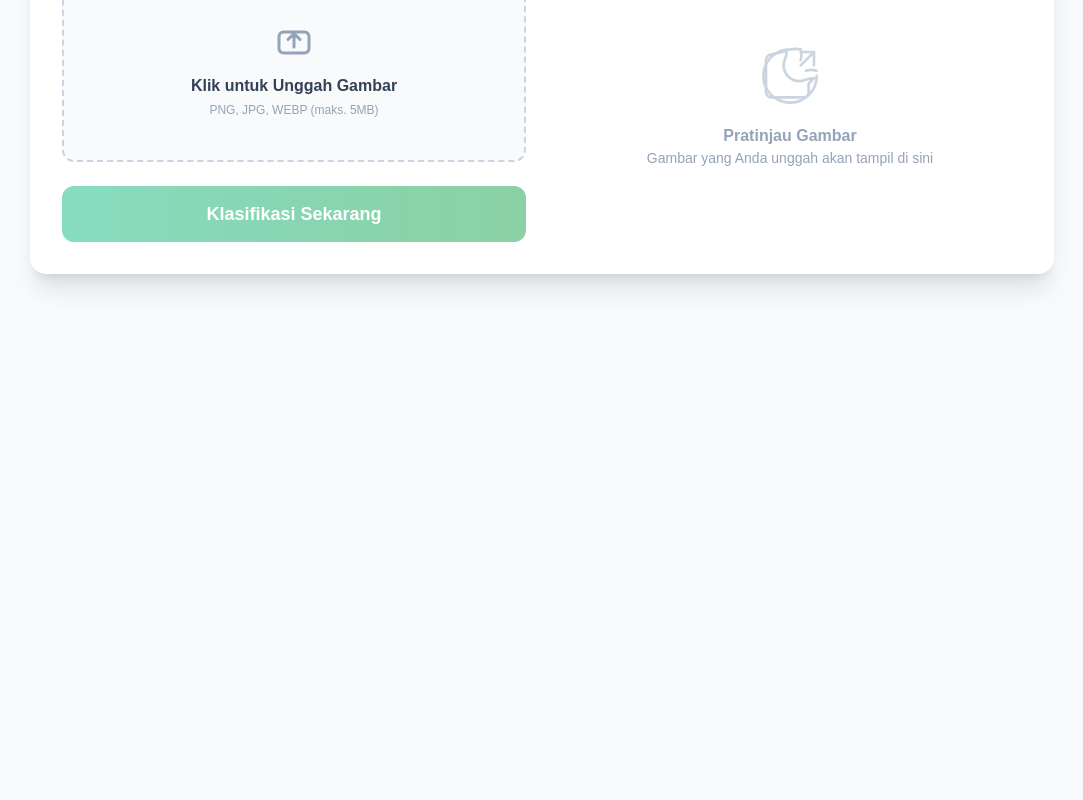
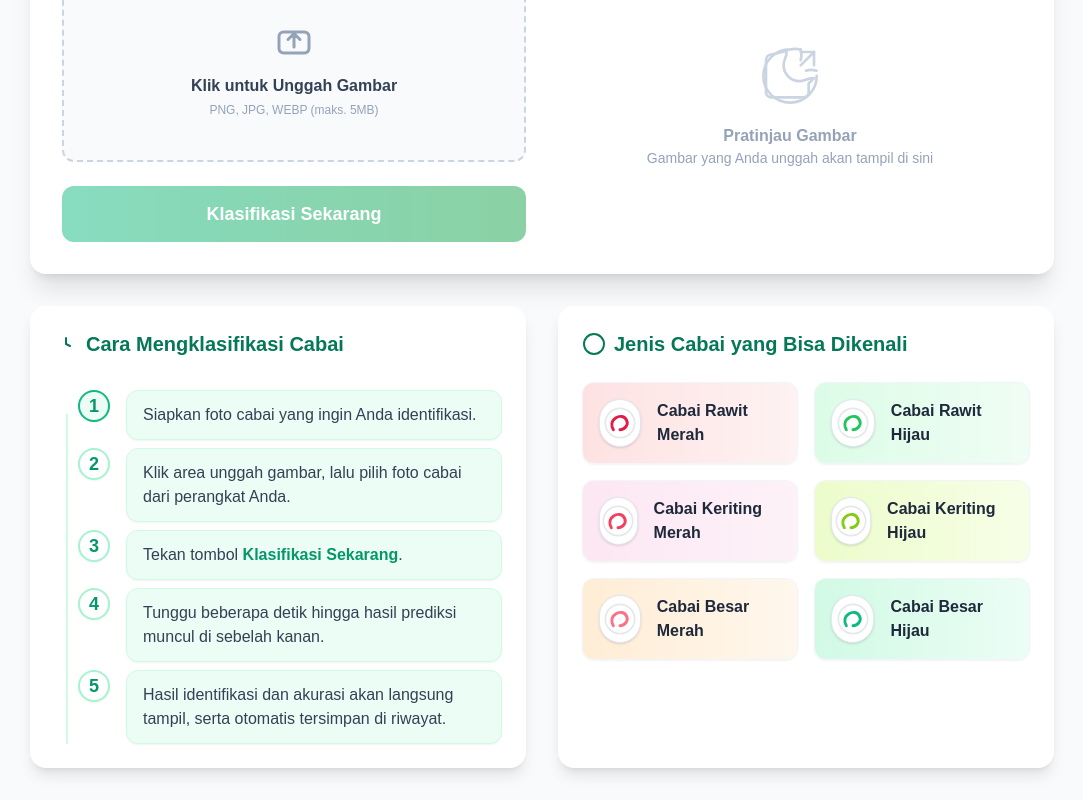
Before and after one commit to aryansh13/Web-type-chili, a Next.js app: page / in a window 1280 px wide. Shown: the part 414-1214 px from the top of the page, without its empty margins (98-1181 px from the left). Before the commit the page ends 800 px from the top, so only its background shows below. Built offline with nearby package versions, Linux system fonts and the light colour scheme.

Commit message:
membuat informasi cara penggunaan dan jenis cabai apa saja yang di klasifikasi

```diff
--- a/src/app/page.tsx
+++ b/src/app/page.tsx
@@ -238,6 +238,59 @@ export default function HomePage() {
           </div>
         </div>
       </section>
+      {/* Bagian Cara Penggunaan & Jenis Cabai */}
+      <div className="max-w-5xl w-full mx-auto mt-8 grid grid-cols-1 md:grid-cols-2 gap-8">
+        {/* Cara Penggunaan Modern */}
+        <div className="bg-white rounded-2xl shadow-lg p-6 flex flex-col gap-6">
+          <h2 className="text-xl font-bold text-emerald-700 flex items-center gap-2 mb-2">
+            <svg width="24" height="24" fill="none" viewBox="0 0 24 24"><path stroke="currentColor" strokeWidth="2" strokeLinecap="round" strokeLinejoin="round" d="M12 6v6l4 2"/></svg>
+            Cara Mengklasifikasi Cabai
+          </h2>
+          <div className="relative pl-6">
+            {/* Stepper garis vertikal */}
+            <div className="absolute left-3 top-6 bottom-0 w-0.5 bg-emerald-100" style={{zIndex:0}} />
+            {/* Langkah-langkah */}
+            {[
+              { label: "Siapkan foto cabai yang ingin Anda identifikasi." },
+              { label: "Klik area unggah gambar, lalu pilih foto cabai dari perangkat Anda." },
+              { label: <>Tekan tombol <span className="font-semibold text-emerald-600">Klasifikasi Sekarang</span>.</> },
+              { label: "Tunggu beberapa detik hingga hasil prediksi muncul di sebelah kanan." },
+              { label: "Hasil identifikasi dan akurasi akan langsung tampil, serta otomatis tersimpan di riwayat." },
+            ].map((step, idx, arr) => (
+              <div key={idx} className="flex items-start gap-4 relative z-10 mb-2 last:mb-0">
+                <div className={`flex items-center justify-center w-8 h-8 rounded-full border-2 ${idx === 0 ? 'border-emerald-500 bg-emerald-50' : 'border-emerald-200 bg-white'} text-emerald-600 font-bold text-lg shadow-sm`}>{idx+1}</div>
+                <div className="flex-1 bg-emerald-50 rounded-xl px-4 py-3 text-slate-700 shadow-sm border border-emerald-100">
+                  {step.label}
+                </div>
+              </div>
+            ))}
+          </div>
+        </div>
+        {/* Jenis Cabai Modern */}
+        <div className="bg-white rounded-2xl shadow-lg p-6 flex flex-col gap-4">
+          <h2 className="text-xl font-bold text-emerald-700 flex items-center gap-2 mb-2">
+            <svg width="24" height="24" fill="none" viewBox="0 0 24 24"><path stroke="currentColor" strokeWidth="2" strokeLinecap="round" strokeLinejoin="round" d="M12 2C6.48 2 2 6.48 2 12s4.48 10 10 10 10-4.48 10-10S17.52 2 12 2z"/></svg>
+            Jenis Cabai yang Bisa Dikenali
+          </h2>
+          <div className="grid grid-cols-1 sm:grid-cols-2 gap-4">
+            {[
+              { name: "Cabai Rawit Merah", bg: "bg-gradient-to-r from-red-100 to-red-50", icon: "#e11d48" },
+              { name: "Cabai Rawit Hijau", bg: "bg-gradient-to-r from-green-100 to-green-50", icon: "#22c55e" },
+              { name: "Cabai Keriting Merah", bg: "bg-gradient-to-r from-pink-100 to-pink-50", icon: "#f43f5e" },
+              { name: "Cabai Keriting Hijau", bg: "bg-gradient-to-r from-lime-100 to-lime-50", icon: "#84cc16" },
+              { name: "Cabai Besar Merah", bg: "bg-gradient-to-r from-orange-100 to-orange-50", icon: "#fb7185" },
+              { name: "Cabai Besar Hijau", bg: "bg-gradient-to-r from-emerald-100 to-emerald-50", icon: "#10b981" },
+            ].map((c, idx) => (
+              <div key={idx} className={`flex items-center gap-4 rounded-xl p-4 shadow-sm border border-slate-100 ${c.bg}`}>
+                <span className="flex items-center justify-center w-12 h-12 rounded-full bg-white shadow border border-slate-200">
+                  <svg width="32" height="32" viewBox="0 0 24 24" fill="none"><path d="M7 17c-1.5-2.5-2-6.5 2-9 2.5-1.5 6.5-1.5 8 2 1.5 3.5-1.5 7-5 7" stroke={c.icon} strokeWidth="2.2" strokeLinecap="round" strokeLinejoin="round"/><circle cx="12" cy="12" r="11" stroke="#e5e7eb" strokeWidth="1.2" fill="none"/></svg>
+                </span>
+                <span className="font-semibold text-slate-800 text-base">{c.name}</span>
+              </div>
+            ))}
+          </div>
+        </div>
+      </div>
     </div>
   );
 }
```
